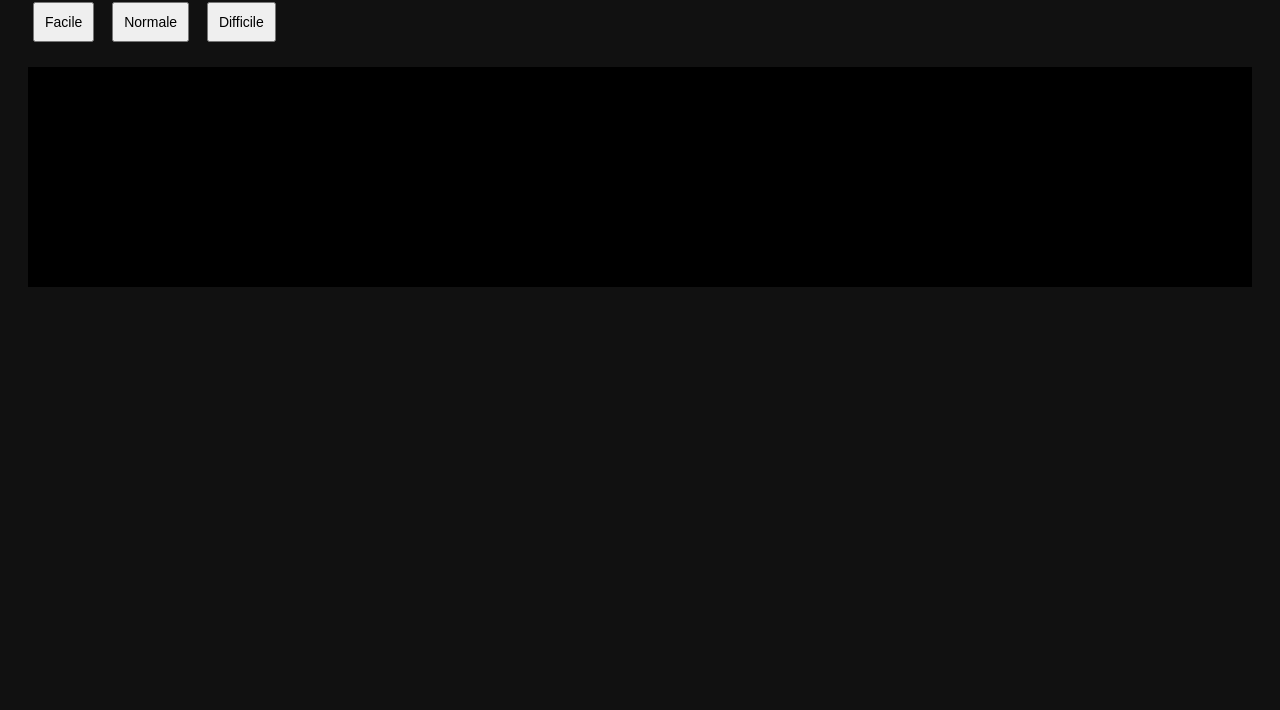
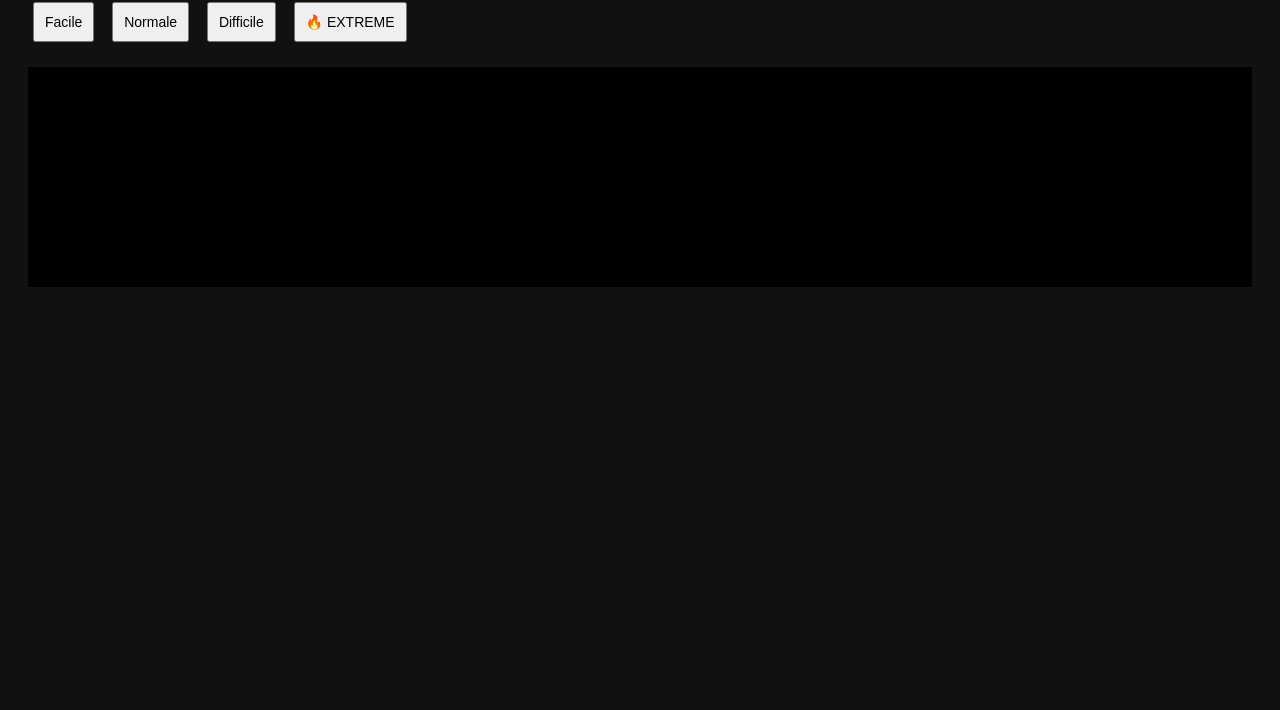
Before and after one commit to inglagattuta/factory, a website: page docs/index.html in a window 1280 px wide. Shown: the part 90-800 px from the top of the page. Drawn offline with Linux system fonts and the light colour scheme.

Commit message:
Update index.html

```diff
--- a/docs/index.html
+++ b/docs/index.html
@@ -13,6 +13,8 @@
     <button onclick="startGame('easy')">Facile</button>
     <button onclick="startGame('normal')">Normale</button>
     <button onclick="startGame('hard')">Difficile</button>
+    <button onclick="startGame('extreme')">🔥 EXTREME</button>
+
   </div>
 
   <div id="status"></div>
```
